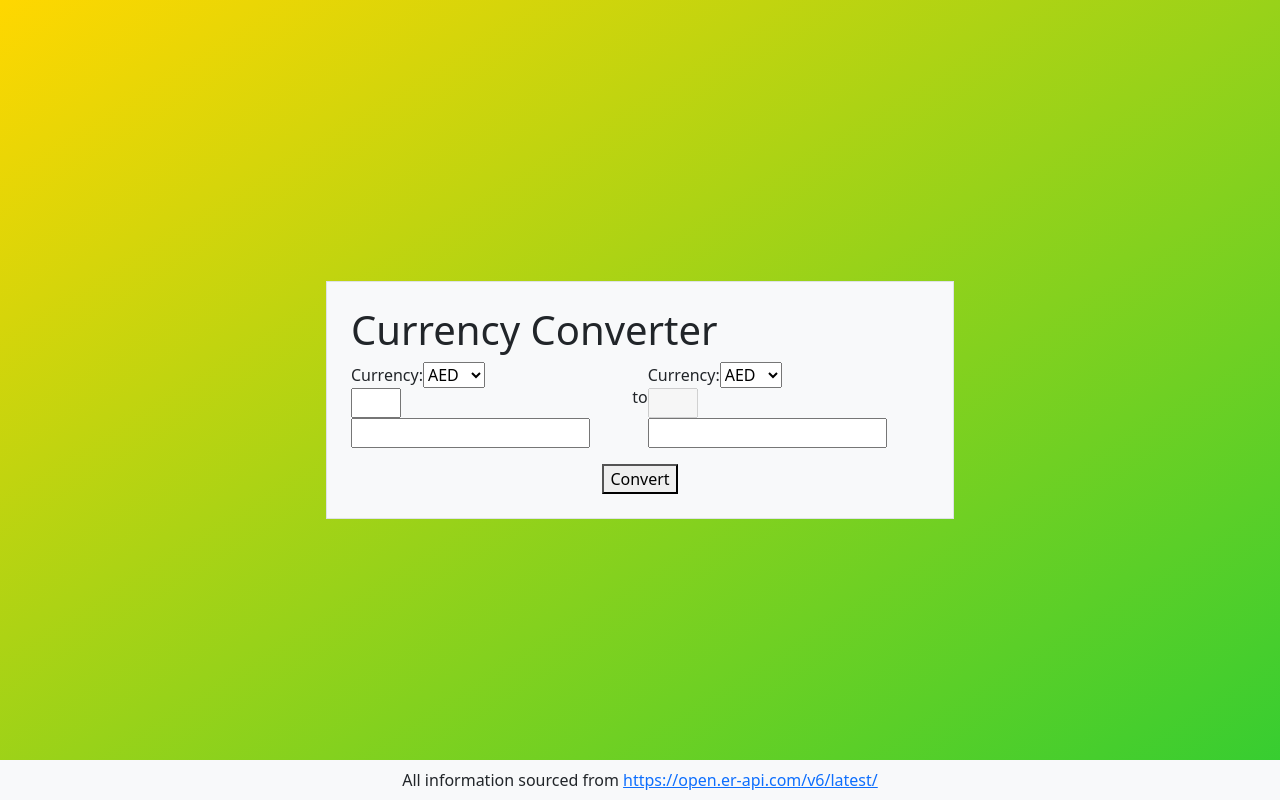
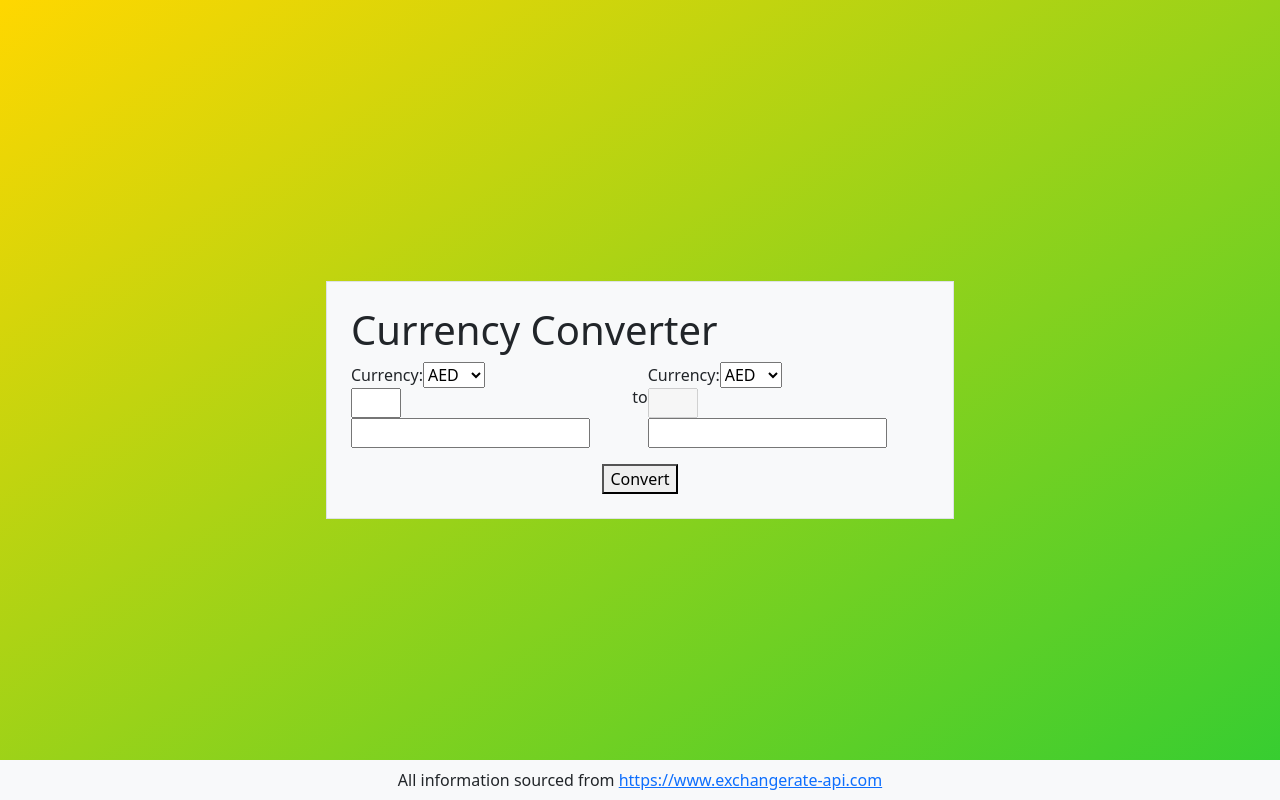
Before and after one commit to marcopaulo01/currency-converter, a React (Vite) app: page / in a window 1280 px wide. Built offline with nearby package versions, Linux system fonts and the light colour scheme.

Commit message:
update the source

```diff
--- a/src/App.jsx
+++ b/src/App.jsx
@@ -111,7 +111,7 @@ function App() {
       </div>
 
       <div className="fixed-bottom bg-light p-2 text-center">
-        All information sourced from <a href="https://open.er-api.com/v6/latest/">https://open.er-api.com/v6/latest/</a>
+        All information sourced from <a href="https://www.exchangerate-api.com">https://www.exchangerate-api.com</a>
       </div>
 
     </div>
```
